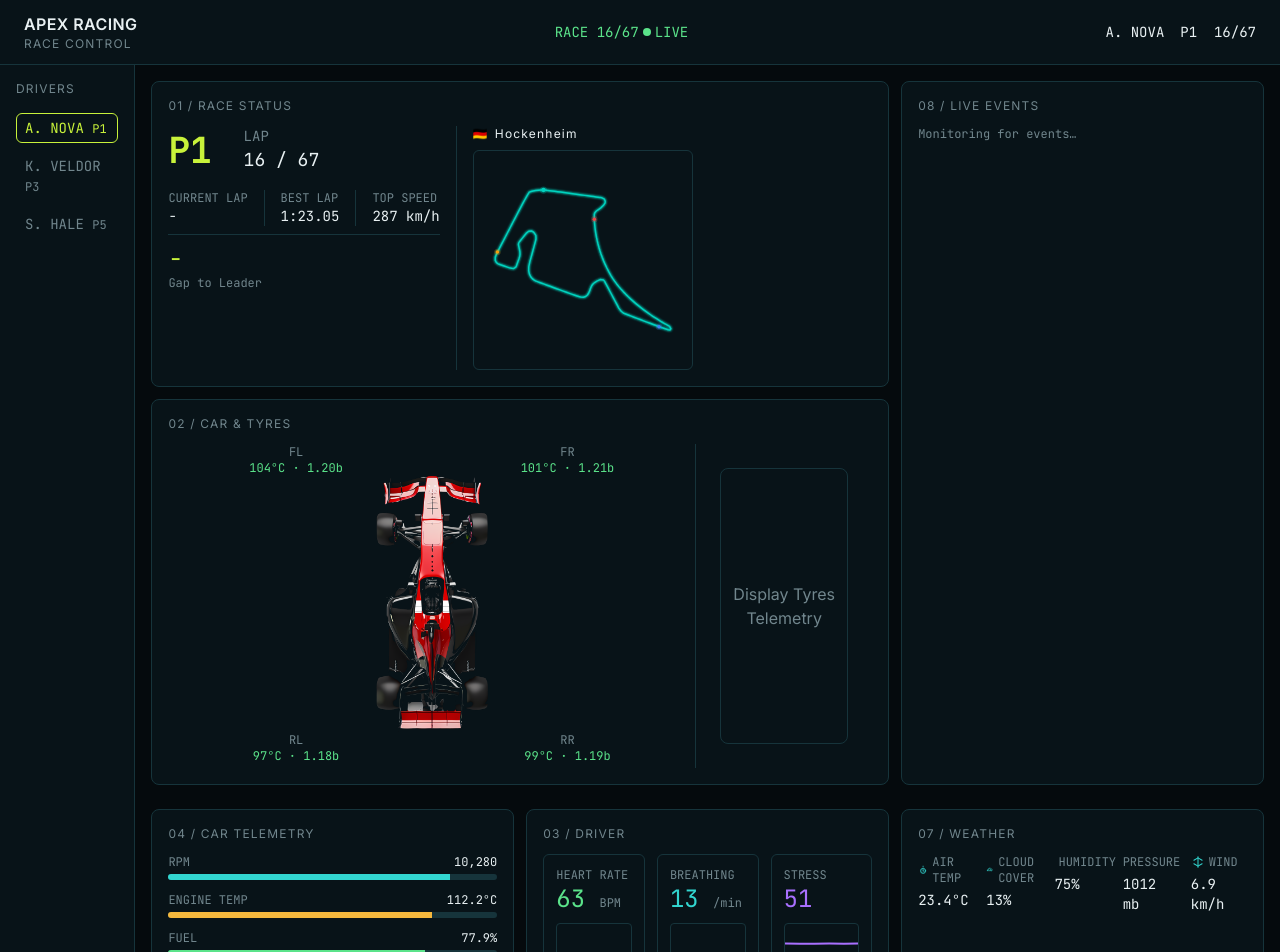
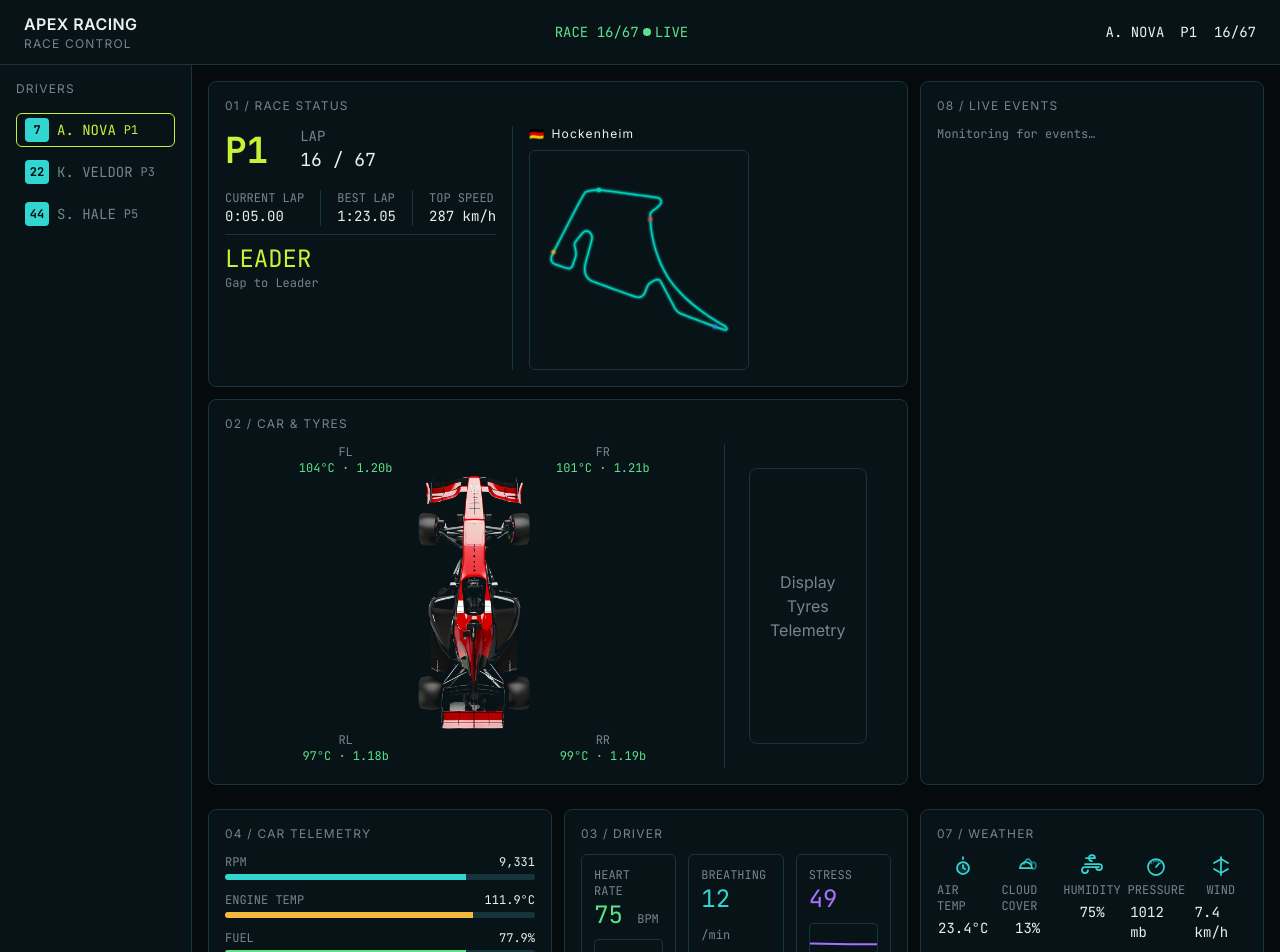
Before and after one commit to Debasree97/Apex-Race-Control, a React (Vite) app: page / in a window 1280 px wide. Shown: the top 952 px of the page. Built offline with nearby package versions, Linux system fonts and the light colour scheme.

Commit message:
dynamic driver number badges, live current lap time, gap to leader, and ERS simulation

```diff
--- a/src/components/car/CarTelemetryPanel.tsx
+++ b/src/components/car/CarTelemetryPanel.tsx
@@ -2,7 +2,8 @@ import { useRace } from "../../context/RaceContext";
 
 export function CarTelemetryPanel() {
   const { simState, activeDriverId } = useRace();
-  const { rpm, engineTempC, fuelPercent } = simState.drivers[activeDriverId];
+  const { rpm, engineTempC, fuelPercent, ersPercent } =
+    simState.drivers[activeDriverId];
   const rpmPercent = Math.min((rpm / 12000) * 100, 100);
 
   return (
@@ -58,7 +59,7 @@ export function CarTelemetryPanel() {
         <div>
           <div className="flex justify-between font-mono text-xs">
             <span className="text-text-secondary">ERS</span>
-            <span className="text-text-primary">72%</span>
+            <span className="text-text-primary">{ersPercent.toFixed(0)}%</span>
           </div>
           <div className="mt-1 h-1.5 bg-border rounded-full overflow-hidden">
             <div className="h-full bg-stress-purple" style={{ width: "72%" }} />
--- a/src/components/layout/Dashboard.tsx
+++ b/src/components/layout/Dashboard.tsx
@@ -29,7 +29,7 @@ export function Dashboard() {
       <Header />
       <div className="flex flex-col md:flex-row">
         <Rail />
-        <main className="dashboard-grid p-4">
+        <main className="dashboard-grid flex-1 min-w-0 p-4">
           <div
             ref={setLeftColumnEl}
             className="[grid-area:leftstack] flex flex-col gap-3"
--- a/src/components/layout/Rail.tsx
+++ b/src/components/layout/Rail.tsx
@@ -1,4 +1,5 @@
 import { useRace } from "../../context/RaceContext";
+import { DriverNumberBadge } from "../../icons/DriverNumberBadge";
 
 export function Rail() {
   const { seed, simState, activeDriverId, setActiveDriverId } = useRace();
@@ -17,12 +18,16 @@ export function Rail() {
             key={driver.id}
             onClick={() => setActiveDriverId(driver.id)}
             aria-pressed={isActive}
-            className={`shrink-0 whitespace-nowrap md:whitespace-normal text-left text-sm font-mono px-2 py-1 rounded-md border outline-none transition-colors ${
+            className={`shrink-0 flex items-center gap-2 whitespace-nowrap  md:whitespace-normal text-left text-sm font-mono px-2 py-1 rounded-md border outline-none transition-colors ${
               isActive
                 ? "border-accent text-accent"
                 : "border-transparent text-text-secondary hover:border-border hover:text-text-primary focus-visible:border-telemetry-cyan"
             }`}
           >
+            <DriverNumberBadge
+              number={driver.number}
+              className="w-6 h-6 text-xs shrink-0"
+            />
             {driver.shortName} <span className="text-xs">P{live.position}</span>
           </button>
         );
--- a/src/components/race/RaceStatusPanel.tsx
+++ b/src/components/race/RaceStatusPanel.tsx
@@ -1,10 +1,26 @@
 import { useRace } from "../../context/RaceContext";
+import {
+  formatMsAsLapTime,
+  parseLapTimeToSeconds,
+} from "../../utils/formatter";
 import { TrackMap } from "./TrackMap";
 
 export function RaceStatusPanel() {
   const { seed, simState, activeDriverId } = useRace();
   const circuit = seed.circuit;
   const baseline = simState.drivers[activeDriverId];
+
+  const leader = Object.values(simState.drivers).find((d) => d.position === 1);
+  const isLeader = baseline.position === 1;
+  const lapTimeSeconds = parseLapTimeToSeconds(baseline.bestLap);
+  const gapSeconds =
+    leader && !isLeader
+      ? ((leader.lap * 1000 +
+          leader.trackProgress -
+          (baseline.lap * 1000 + baseline.trackProgress)) /
+          1000) *
+        lapTimeSeconds
+      : 0;
   return (
     <section className="bg-surface border border-border rounded-lg p-4 md:col-span-2">
       <h2 className="text-xs text-text-secondary uppercase tracking-widest mb-3">
@@ -34,7 +50,9 @@ export function RaceStatusPanel() {
                 <p>CURRENT LAP</p>
                 <p className=" text-sm ">
                   <span className="lg:hidden mr-1">:</span>
-                  <span className="text-text-primary">-</span>
+                  <span className="text-text-primary">
+                    {formatMsAsLapTime(baseline.currentLapMs)}
+                  </span>
                 </p>
               </div>
               <div className="flex justify-between lg:flex-col lg:px-4 text-right lg:text-left">
@@ -56,7 +74,10 @@ export function RaceStatusPanel() {
             </div>
 
             <div className="hidden pt-2 lg:flex flex-col font-mono">
-              <span className="text-2xl text-accent ">-</span>
+              <span className="text-2xl text-accent ">
+                {" "}
+                {isLeader ? "LEADER" : `+${gapSeconds.toFixed(3)}`}
+              </span>
               <span className="text-xs text-text-secondary">Gap to Leader</span>
             </div>
           </div>
--- a/src/components/weather/WeatherPanel.tsx
+++ b/src/components/weather/WeatherPanel.tsx
@@ -1,6 +1,7 @@
 import { useRace } from "../../context/RaceContext";
 import { CloudIcon } from "../../icons/CloudIcon";
-import { HumidityIcon } from "../../icons/Humidityicon";
+import { HumidityIcon } from "../../icons/HumidityIcon";
+import { PressureIcon } from "../../icons/PressureIcon";
 import { TemperatureIcon } from "../../icons/TempatureIcon";
 import { WindIcon } from "../../icons/WIndIcon";
 
@@ -21,40 +22,45 @@ export function WeatherPanel() {
       </h2>
 
       <div className="grid grid-cols-2 gap-3 lg:grid-cols-5 font-mono text-xs text-text-secondary">
-        <div>
-          <div className="flex items-center gap-1 mb-1">
-            <TemperatureIcon className="w-3.5 h-3.5 text-telemetry-cyan" />
+        <div className="flex flex-col items-center">
+          <div className="flex flex-col items-center gap-1 mb-1">
+            <TemperatureIcon className="w-6 h-6 text-telemetry-cyan" />
             <p>AIR TEMP</p>
           </div>
           <p className="text-text-primary text-sm">{airTempC.toFixed(1)}°C</p>
         </div>
-        <div>
-          <div className="flex items-center gap-1 mb-1">
-            <CloudIcon className="w-3.5 h-3.5 text-telemetry-cyan" />
+        <div className="flex flex-col items-center">
+          <div className="flex flex-col items-center gap-1 mb-1">
+            <CloudIcon className="w-6 h-6 text-telemetry-cyan" />
             <p>CLOUD COVER</p>
           </div>
           <p className="text-text-primary text-sm">
+            {" "}
             {Math.round(cloudCoverPercent)}%
           </p>
         </div>
-        <div>
-          <div className="flex items-center gap-1 mb-1">
-            <HumidityIcon className="w-3.5 h-3.5 text-telemetry-cyan" />
+
+        <div className="flex flex-col items-center">
+          <div className="flex  flex-col items-center gap-1 mb-1">
+            <HumidityIcon className="w-6 h-6 text-telemetry-cyan" />
             <p>HUMIDITY</p>
           </div>
           <p className="text-text-primary text-sm">
             {Math.round(humidityPercent)}%
           </p>
         </div>
-        <div>
-          <p className="mb-1">PRESSURE</p>
+        <div className="flex flex-col items-center">
+          <div className="flex flex-col items-center gap-1 mb-1">
+            <PressureIcon className="w-6 h-6 text-telemetry-cyan" />
+            <p>PRESSURE</p>
+          </div>
           <p className="text-text-primary text-sm">
             {Math.round(pressureMb)} mb
           </p>
         </div>
-        <div>
-          <div className="flex items-center gap-1 mb-1">
-            <WindIcon className="w-3.5 h-3.5 text-telemetry-cyan" />
+        <div className="flex flex-col items-center">
+          <div className="flex  flex-col items-center gap-1 mb-1">
+            <WindIcon className="w-6 h-6 text-telemetry-cyan" />
             <p>WIND</p>
           </div>
           <p className="text-text-primary text-sm">
--- /dev/null
+++ b/src/icons/DriverNumberBadge.tsx
@@ -0,0 +1,14 @@
+import type { DriverNumberBadgeProps } from "../types";
+
+export function DriverNumberBadge({
+  number,
+  className,
+}: DriverNumberBadgeProps) {
+  return (
+    <div
+      className={`bg-telemetry-cyan text-bg font-bold font-mono rounded flex items-center justify-center ${className ?? "w-8 h-8 text-sm"}`}
+    >
+      {number}
+    </div>
+  );
+}
--- /dev/null
+++ b/src/icons/PressureIcon.tsx
@@ -0,0 +1,23 @@
+import type { IconProps } from "../types";
+
+export function PressureIcon({ className }: IconProps) {
+  return (
+    <svg
+      viewBox="0 0 24 24"
+      fill="none"
+      stroke="currentColor"
+      strokeWidth="1.75"
+      strokeLinecap="round"
+      strokeLinejoin="round"
+      className={className}
+      aria-hidden="true"
+    >
+      <circle cx="12" cy="13" r="8" />
+      <path d="M12 13l3-3.5" />
+      <path
+        d="M12 6v1M17 8.5l-.7.7M7 8.5l.7.7M9.5 6.7l.4.9M14.5 6.7l-.4.9"
+        opacity="0.6"
+      />
+    </svg>
+  );
+}
--- a/src/simulator/engine.ts
+++ b/src/simulator/engine.ts
@@ -34,7 +34,13 @@ export function createRaceSimulator(
     drivers: Object.fromEntries(
       drivers.map((d) => [
         d.id,
-        { ...d.baseline, trackProgress: 0, currentSpeedKmh: 200 },
+        {
+          ...d.baseline,
+          trackProgress: 0,
+          currentSpeedKmh: 200,
+          currentLapMs: 0,
+          ersPercent: 65,
+        },
       ]),
     ),
     weather: { ...weatherBaseline },
@@ -52,8 +58,19 @@ export function createRaceSimulator(
 
   function tick() {
     for (const id in state.drivers) {
+      const d = state.drivers[id];
+
+      // Lap
+      d.currentLapMs += 1000;
+
+      if (d.trackProgress >= 1000) {
+        d.trackProgress -= 1000;
+        d.lap += 1;
+        d.currentLapMs = 0;
+      }
+
       // Driver Telemetry
-      const d = state.drivers[id];
+
       d.heartRateBpm = evolve(d.heartRateBpm, 65, {
         pullStrength: 0.05,
         noiseAmount: 2,
@@ -88,6 +105,15 @@ export function createRaceSimulator(
         spikeSize: 1500,
         min: 4000,
         max: 12500,
+      });
+
+      d.ersPercent = evolve(d.ersPercent, 60, {
+        pullStrength: 0.03,
+        noiseAmount: 3,
+        spikeChance: 0.06,
+        spikeSize: -15,
+        min: 0,
+        max: 100,
       });
 
       d.engineTempC = evolve(d.engineTempC, 112, {
--- /dev/null
+++ b/src/utils/formatter.ts
@@ -0,0 +1,11 @@
+export function parseLapTimeToSeconds(lapStr: string): number {
+  const [min, sec] = lapStr.split(":");
+  return parseInt(min, 10) * 60 + parseFloat(sec);
+}
+
+export function formatMsAsLapTime(ms: number): string {
+  const totalSeconds = ms / 1000;
+  const minutes = Math.floor(totalSeconds / 60);
+  const seconds = (totalSeconds % 60).toFixed(2).padStart(5, "0");
+  return `${minutes}:${seconds}`;
+}
```
Also changed, not shown: src/types.tsx (+9 -1 lines).
